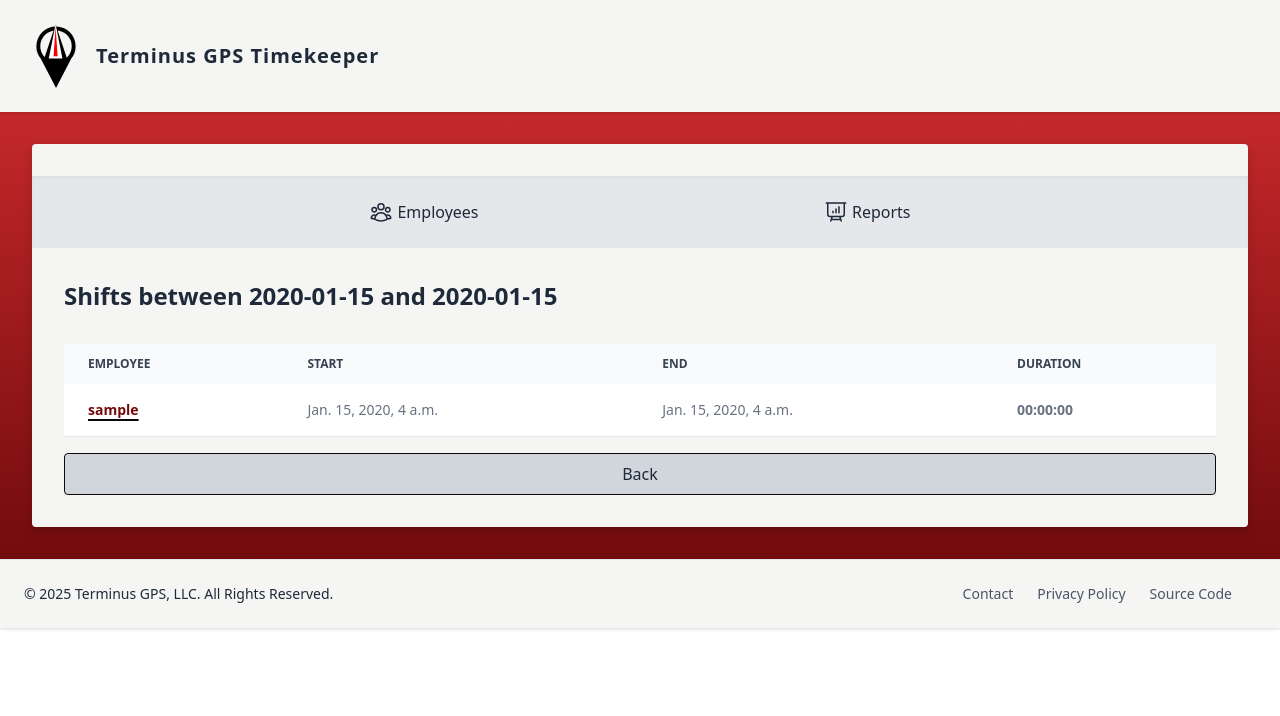
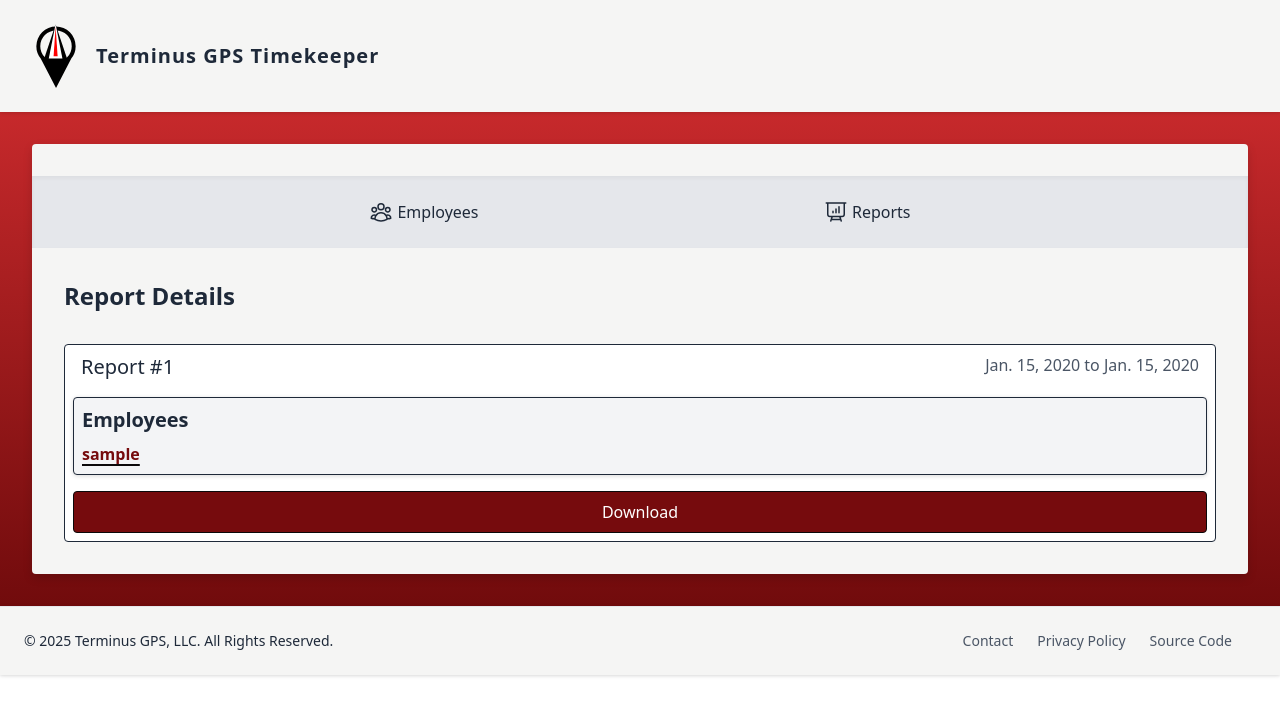
Before and after one commit to terminusgps/terminusgps-authenticator, a Django app: page /reports/1/ in a window 1280 px wide. Shown: the top 716 px of the page. Run offline with Django 5.2, Linux system fonts and the light colour scheme; tables that the repository leaves empty hold one stand-in row (values such as "Sample post"); parts of the project's set-up code (start-up, migrations or seed data) failed here and were passed over.

Commit message:
Improved report download and detail views

```diff
--- a/terminusgps_timekeeper/models.py
+++ b/terminusgps_timekeeper/models.py
@@ -128,8 +128,6 @@ class Report(models.Model):
     """Start of the report date range."""
     end_date = models.DateField()
     """End of the report date range."""
-    pdf = models.FileField(null=True, blank=True, default=None)
-    """A programatically generated pdf file of the report."""
 
     class Meta:
         verbose_name = "report"
@@ -144,6 +142,11 @@ class Report(models.Model):
         return reverse("detail report", kwargs={"pk": self.pk})
 
     @cached_property
+    def employees(self) -> models.QuerySet[Employee | Employee]:
+        """All unique employees present in the report."""
+        return Employee.objects.filter(shifts__in=self.shifts).distinct()
+
+    @cached_property
     def shifts(self) -> models.QuerySet[EmployeeShift | EmployeeShift]:
         """All shifts between :py:attr:`start_date` and :py:attr:`end_date`."""
         lower_bound = datetime.datetime.combine(
--- a/terminusgps_timekeeper/templates/terminusgps_timekeeper/layout.html
+++ b/terminusgps_timekeeper/templates/terminusgps_timekeeper/layout.html
@@ -10,7 +10,7 @@
     </head>
     <body class="h-fit w-full bg-gradient-to-b from-terminus-red-100 to-terminus-red-900 bg-no-repeat text-gray-800 dark:text-white">
         <div class="bg-stone-100 p-4 drop-shadow flex justify-between">
-            <a href="{% url 'dashboard' %}" hx-boost="true" class="flex-inline flex items-center gap-2 p-2">
+            <a href="{% url 'list employees' %}" hx-boost="true" class="flex-inline flex items-center gap-2 p-2">
                 {% include "terminusgps_timekeeper/logo.svg" with class="size-16" %}
                 <h2 class="text-xl font-semibold tracking-wider">Terminus GPS Timekeeper</h2>
             </a>
--- a/terminusgps_timekeeper/templates/terminusgps_timekeeper/partials/_privacy.html
+++ b/terminusgps_timekeeper/templates/terminusgps_timekeeper/partials/_privacy.html
@@ -1,3 +1,4 @@
+<div id="privacy-policy" class="{{ class }}">
     <div class="m-2 flex flex-col gap-6 p-8 lg:m-8 lg:gap-12 dark:text-white">
         <h2 class="text-sm text-gray-400">Last updated: November 5, 2024</h2>
         <h2 class="indent-4">This Privacy Policy describes how and when we collect, use and share your information across this application, hereby referred to as "App". When using the App, you consent to the collection, transfer, storage, disclosure, and use of your information as described in this Privacy Policy.</h2>
@@ -83,3 +84,4 @@
             </div>
         </div>
     </div>
+</div>
--- /dev/null
+++ b/terminusgps_timekeeper/templates/terminusgps_timekeeper/reports/archive.html
@@ -0,0 +1,4 @@
+{% extends "terminusgps_timekeeper/layout.html" %}
+{% block content %}
+{% include "terminusgps_timekeeper/reports/partials/_archive.html" %}
+{% endblock content %}
--- a/terminusgps_timekeeper/templates/terminusgps_timekeeper/reports/partials/_detail.html
+++ b/terminusgps_timekeeper/templates/terminusgps_timekeeper/reports/partials/_detail.html
@@ -1,41 +1,29 @@
 <div id="report-{{ report.pk }}" class="{{ class }}">
-    <div id="report-{{ report.pk }}-shifts" class="relative overflow-x-auto">
-        <table class="w-full text-sm text-left rtl:text-right text-gray-500 dark:text-gray-400">
-            <thead class="text-xs text-gray-700 uppercase bg-gray-50 dark:bg-gray-700 dark:text-gray-400">
-                <tr>
-                    <th scope="col" class="px-6 py-3">
-                        Employee
-                    </th>
-                    <th scope="col" class="px-6 py-3">
-                        Start
-                    </th>
-                    <th scope="col" class="px-6 py-3">
-                        End
-                    </th>
-                    <th scope="col" class="px-6 py-3">
-                        Duration
-                    </th>
-                </tr>
-            </thead>
-            <tbody>
-                {% for shift in report.shifts %}
-                <tr class="bg-white border-b dark:bg-gray-800 dark:border-gray-700 border-gray-200">
-                    <td class="px-6 py-4 text-nowrap">
-                        <a href="{{ shift.employee.get_absolute_url }}" class="font-semibold text-terminus-red-800 underline decoration-terminus-black decoration-2 underline-offset-4 hover:text-terminus-red-500 hover:decoration-dotted">{{ shift.employee }}</a>
-                    </td>
-                    <td class="px-6 py-4 text-nowrap">
-                        {{ shift.start_datetime }}
-                    </td>
-                    <td class="px-6 py-4 text-nowrap">
-                        {{ shift.end_datetime }}
-                    </td>
-                    <th class="px-6 py-4">
-                        {{ shift.get_duration_display }}
-                    </th>
-                </tr>
+    <div class="flex w-full flex-col gap-4 rounded border bg-white p-2 text-gray-800" id="report-{{ report.pk }}-download">
+        <div class="mx-2 flex justify-between">
+            <h2 class="text-xl">Report #{{ report.pk }}</h2>
+            <h3 class="text-gray-600">{{ report.start_date }} to {{ report.end_date }}</h3>
+        </div>
+        <div id="employees" class="flex flex-col gap-2 rounded border bg-gray-100 p-2 drop-shadow-sm">
+            <h2 class="text-xl font-semibold">Employees</h2>
+            <ul id="employees" class="flex flex-col gap-1">
+                {% for employee in report.employees %}
+                <li>
+                    <a
+                        class="font-semibold text-terminus-red-800 underline decoration-terminus-black decoration-2 underline-offset-4 hover:text-terminus-red-500 hover:decoration-dotted"
+                        href="{{ employee.get_absolute_url }}">
+                        {{ employee }}
+                    </a>
+                </li>
                 {% endfor %}
-            </tbody>
-        </table>
+            </ul>
+        </div>
+        <div class="flex w-full justify-between gap-2">
+            <a
+                class="w-full cursor-pointer rounded border border-terminus-black bg-terminus-red-800 p-2 text-center text-white transition-colors duration-300 ease-in-out hover:bg-terminus-red-400"
+                href="{% url 'download report' report.pk %}">
+                Download
+            </a>
+        </div>
     </div>
 </div>
-<a hx-boost="true" href="{% url 'list reports' %}" class="-mt-4 w-full cursor-pointer rounded border border-terminus-black bg-gray-300 p-2 text-center transition-colors duration-300 ease-in-out hover:bg-gray-100">Back</a>
--- a/terminusgps_timekeeper/urls.py
+++ b/terminusgps_timekeeper/urls.py
@@ -2,7 +2,6 @@ from django.urls import path
 from . import views
 
 urlpatterns = [
-    path("", views.DashboardView.as_view(), name="dashboard"),
     path("login/", views.LoginView.as_view(), name="login"),
     path("logout/", views.LogoutView.as_view(), name="logout"),
     path("contact/", views.ContactView.as_view(), name="contact"),
@@ -32,10 +31,14 @@ urlpatterns = [
         views.ReportCreateSuccessView.as_view(),
         name="create report success",
     ),
+    path("reports/archive/", views.ReportArchiveView.as_view(), name="archive reports"),
     path(
-        "reports/<int:pk>/download/",
-        views.ReportDownloadView.as_view(),
-        name="download report",
+        "reports/<int:pk>/download/", views.report_download_view, name="download report"
+    ),
+    path(
+        "reports/<int:pk>/delete/",
+        views.ReportDeleteView.as_view(),
+        name="delete report",
     ),
     path("reports/<int:pk>/", views.ReportDetailView.as_view(), name="detail report"),
     path("shifts/<int:pk>/", views.ShiftListView.as_view(), name="list shifts"),
--- a/terminusgps_timekeeper/views/reports.py
+++ b/terminusgps_timekeeper/views/reports.py
@@ -2,7 +2,14 @@ from typing import Any
 
 from django.http import FileResponse, HttpRequest, HttpResponse, HttpResponseRedirect
 from django.urls import reverse, reverse_lazy
-from django.views.generic import CreateView, DetailView, ListView, TemplateView
+from django.views.generic import (
+    ArchiveIndexView,
+    CreateView,
+    DeleteView,
+    DetailView,
+    ListView,
+    TemplateView,
+)
 
 from terminusgps_timekeeper.forms import ReportCreateForm
 from terminusgps_timekeeper.models import Report
@@ -10,35 +17,42 @@ from terminusgps_timekeeper.pdf_generators import generate_report_pdf
 from terminusgps_timekeeper.views.mixins import HtmxTemplateResponseMixin
 
 
+class ReportArchiveView(HtmxTemplateResponseMixin, ArchiveIndexView):
+    content_type = "text/html"
+    date_field = "end_date"
+    extra_context = {"title": "All Reports", "class": "flex flex-col gap-4"}
+    http_method_names = ["get"]
+    model = Report
+    ordering = "end_date"
+    paginate_by = 25
+    partial_template_name = "terminusgps_timekeeper/reports/partials/_archive.html"
+    template_name = "terminusgps_timekeeper/reports/archive.html"
+
+
 class ReportListView(HtmxTemplateResponseMixin, ListView):
     content_type = "text/html"
+    content_type = "text/html"
+    extra_context = {"class": "flex flex-col gap-4", "title": "Reports"}
+    http_method_names = ["get"]
     model = Report
     ordering = "end_date"
     paginate_by = 25
     partial_template_name = "terminusgps_timekeeper/reports/partials/_list.html"
     template_name = "terminusgps_timekeeper/reports/list.html"
-    content_type = "text/html"
-    extra_context = {
-        "class": "flex flex-col gap-4",
-        "title": "Reports",
-        "latest": Report.objects.filter()[:5],
-    }
-    http_method_names = ["get"]
+
+    def get_context_data(self, **kwargs) -> dict[str, Any]:
+        context: dict[str, Any] = super().get_context_data(**kwargs)
+        context["latest"] = Report.objects.filter()[:5]
+        return context
 
 
 class ReportDetailView(HtmxTemplateResponseMixin, DetailView):
     content_type = "text/html"
-    extra_context = {"class": "flex flex-col gap-4"}
+    extra_context = {"class": "flex flex-col gap-4", "title": "Report Details"}
     http_method_names = ["get"]
     model = Report
     partial_template_name = "terminusgps_timekeeper/reports/partials/_detail.html"
     template_name = "terminusgps_timekeeper/reports/detail.html"
-
-    def get_context_data(self, **kwargs: Any) -> dict[str, Any]:
-        context: dict[str, Any] = super().get_context_data(**kwargs)
-        report = self.get_object()
-        context["title"] = f"Shifts between {report.start_date} and {report.end_date}"
-        return context
 
 
 class ReportCreateView(HtmxTemplateResponseMixin, CreateView):
@@ -58,6 +72,11 @@ class ReportCreateView(HtmxTemplateResponseMixin, CreateView):
         generate_report_pdf(self.object, __class__.__name__)
         return response
 
+    def get_success_url(self) -> str:
+        if self.object is not None:
+            return f"{reverse('create report success')}?next={reverse('download report', kwargs={'pk': self.object.pk})}"
+        return super().get_success_url()
+
 
 class ReportCreateSuccessView(HtmxTemplateResponseMixin, TemplateView):
     content_type = "text/html"
@@ -70,6 +89,11 @@ class ReportCreateSuccessView(HtmxTemplateResponseMixin, TemplateView):
         "class": "flex flex-col gap-4 p-4 border rounded drop-shadow bg-white"
     }
 
+    def setup(self, request: HttpRequest, *args, **kwargs) -> None:
+        super().setup(request, *args, **kwargs)
+        self.next = request.GET.get("next")
+        print(f"{self.next = }")
+
 
 class ReportDownloadView(DetailView):
     content_type = "text/html"
@@ -78,8 +102,25 @@ class ReportDownloadView(DetailView):
     template_name = "terminusgps_timekeeper/reports/download.html"
 
     def get(self, request: HttpRequest, *args, **kwargs) -> FileResponse:
-        return FileResponse(
-            self.object.pdf.file.open(),
-            as_attachment=True,
-            filename=self.object.pdf.file.name,
-        )
+        pdf_file = generate_report_pdf(self.get_object())
+        return FileResponse(pdf_file, as_attachment=True, filename="report.pdf")
+
+
+def report_download_view(
+    request: HttpRequest, *args, **kwargs
+) -> FileResponse | HttpResponse:
+    try:
+        report = Report.objects.get(pk=kwargs["pk"])
+    except Report.DoesNotExist:
+        return HttpResponse(status=404)
+
+    pdf_file = generate_report_pdf(report)
+    return FileResponse(pdf_file, as_attachment=True, filename="report.pdf")
+
+
+class ReportDeleteView(DeleteView):
+    content_type = "text/html"
+    model = Report
+    http_method_names = ["post"]
+    template_name = "terminusgps_timekeeper/reports/delete.html"
+    success_url = reverse_lazy("archive reports")
```
Also changed, not shown: terminusgps_timekeeper/admin.py (+2 -19 lines), terminusgps_timekeeper/pdf_generators.py (+6 -7 lines), terminusgps_timekeeper/templates/terminusgps_timekeeper/paginator.html (+16 -16 lines), terminusgps_timekeeper/templates/terminusgps_timekeeper/reports/partials/_archive.html (added, +36 -0 lines), terminusgps_timekeeper/templates/terminusgps_timekeeper/reports/partials/_list.html (+8 -4 lines), terminusgps_timekeeper/views/__init__.py (+4 -7 lines), terminusgps_timekeeper/views/generic.py (+4 -25 lines), src/static/src/css/output.css, terminusgps_timekeeper/templates/terminusgps_timekeeper/reports/download.html (deleted). Lines whose indentation alone changed are shown as unchanged.
